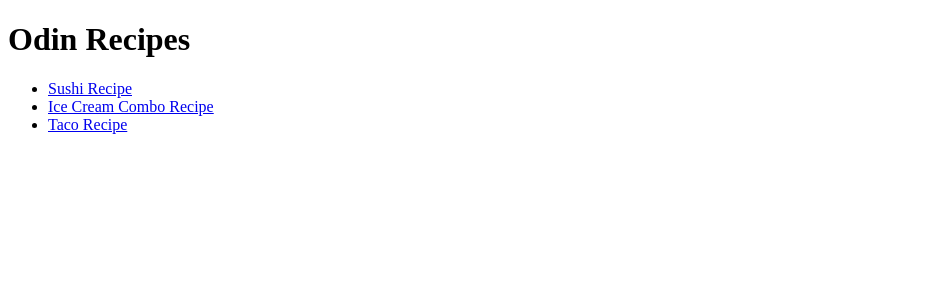
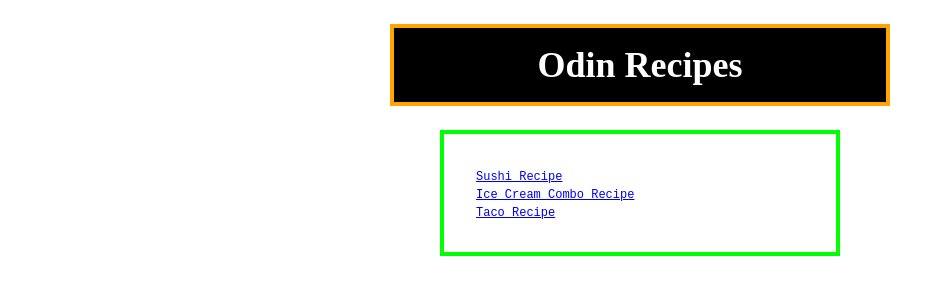
Before and after one commit to SabreBirdOne/odin-recipes, a plain HTML site: page index.html in a window 1280 px wide. Shown: the whole page, without its empty margins (0-944 px from the left). Drawn offline with Linux system fonts and the light colour scheme.

Commit message:
Add styling files

```diff
--- a/index.html
+++ b/index.html
@@ -3,6 +3,7 @@
     <head>
         <meta charset="UTF-8">
         <title>Odin Recipes Homepage</title>
+        <link rel="stylesheet" href="./styles/home.css">
     </head>
 
     <body>
--- /dev/null
+++ b/styles/home.css
@@ -0,0 +1,39 @@
+* {
+    margin: 0px;
+    padding: 0px;
+    box-sizing: border-box;
+}
+
+h1 {
+    background-color: rgb(0, 0, 0);
+    color: rgb(255, 255, 255);
+
+    font-size: 36px;
+    font-family:'Times New Roman', Times, serif;
+    text-align: center;
+
+    display: block;
+    padding: 16px;
+    border: 4px solid orange;
+    margin: 24px auto;
+
+    width: 500px;
+    height: auto;
+}
+
+ul {
+    color: rgb(255, 255, 255);
+
+    display: block;
+    padding: 32px;
+    border: 4px solid rgb(0,255,0);
+    margin: 0 auto;
+
+    width: 400px
+}
+
+a {
+    font-size: 12px;
+    font-family: 'Courier New', Courier, monospace;
+    text-align: center;
+}
--- /dev/null
+++ b/styles/recipepage.css
@@ -0,0 +1,37 @@
+* {
+    margin: 0px;
+    padding: 0px;
+    box-sizing: border-box;
+}
+
+h1 {
+    background-color: rgb(0, 61, 0);
+    color: orange;
+
+    font-size: 36px;
+    font-family:'Times New Roman', Times, serif;
+    text-align: center;
+
+    display: block;
+    padding: 16px;
+    border: 4px solid green;
+    margin: 24px auto;
+
+    width: 500px;
+    height: auto;
+}
+
+a {
+    font-size: 24px;
+    font-family: 'Courier New', Courier, monospace;
+    text-align: center;
+
+    display: block;
+
+    padding: 8px;
+    border: 4px solid orange;
+    margin: 24px auto;
+
+    background-color: rgb(0, 0, 0);
+    color: rgb(255, 255, 255);
+}
```
Also changed, not shown: recipes/icecream.html (+1 -0 lines), recipes/sushi.html (+1 -0 lines), recipes/taco.html (+1 -0 lines).
